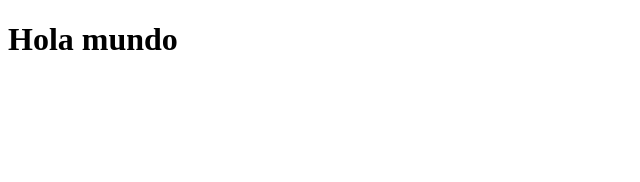
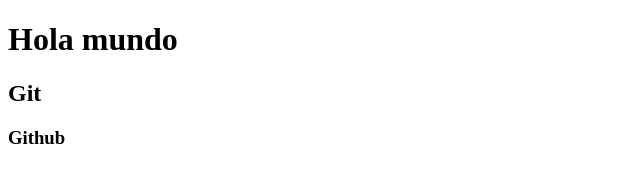
Before and after one commit to AldanaV/diplo_fullstack_2024, a plain HTML site: page index.html in a window 1280 px wide. Shown: the whole page, without its empty margins (0-640 px from the left). Drawn offline with Linux system fonts and the light colour scheme.

Commit message:
Agregue un h2 y un h2

```diff
--- a/index.html
+++ b/index.html
@@ -8,5 +8,7 @@
 </head>
 <body>
     <h1>Hola mundo</h1>
+    <h2>Git</h2>
+    <h3>Github</h3>
 </body>
 </html>
```
